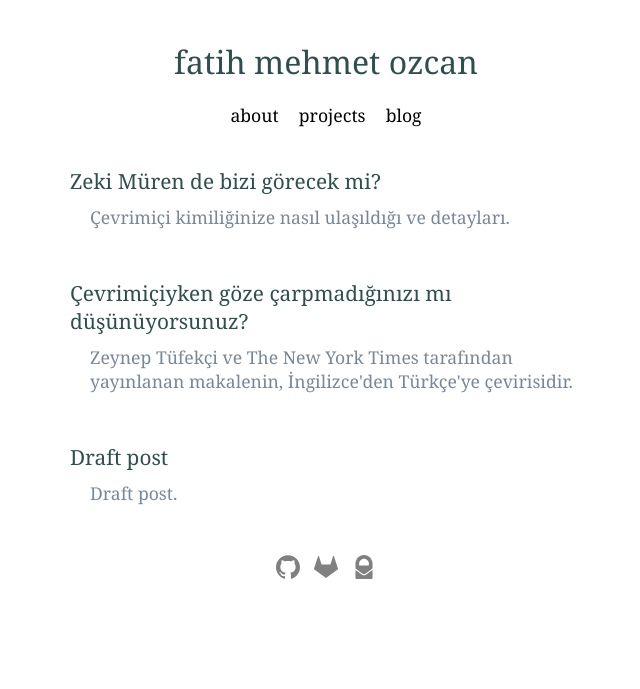
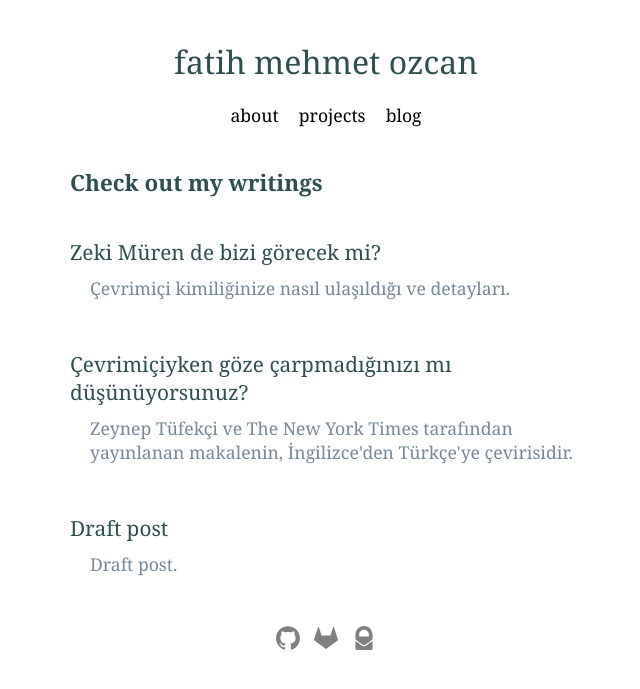
Before and after one commit to fatihmeh/fatihmeh.github.io, a Jekyll site: the page built from blog/index.html, in a window 1280 px wide. Shown: the top 689 px of the page, without its empty margins (314-954 px from the left). Built offline with Jekyll 4.4.1, drawn with Linux system fonts in a browser that asks for light colours.

Commit message:
Update index.html

```diff
--- a/blog/index.html
+++ b/blog/index.html
@@ -2,6 +2,7 @@
 layout: default
 title: blog - fatih mehmet ozcan
 ---
+	<h2 class="parag-header">Check out my writings</h2>
 	<ul class="ul-blog-list">
 	  {% for post in site.posts %}
 		<li>
```
